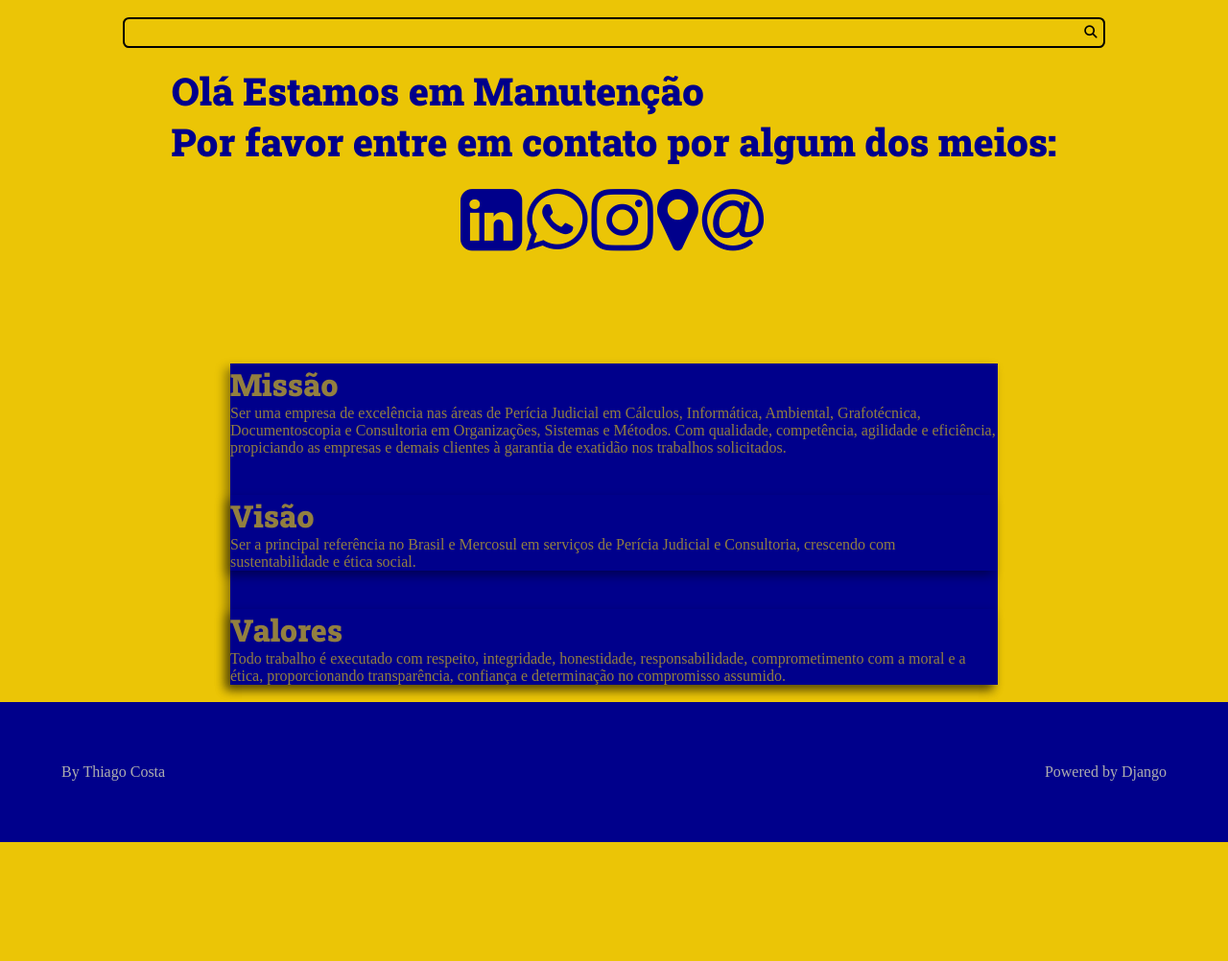
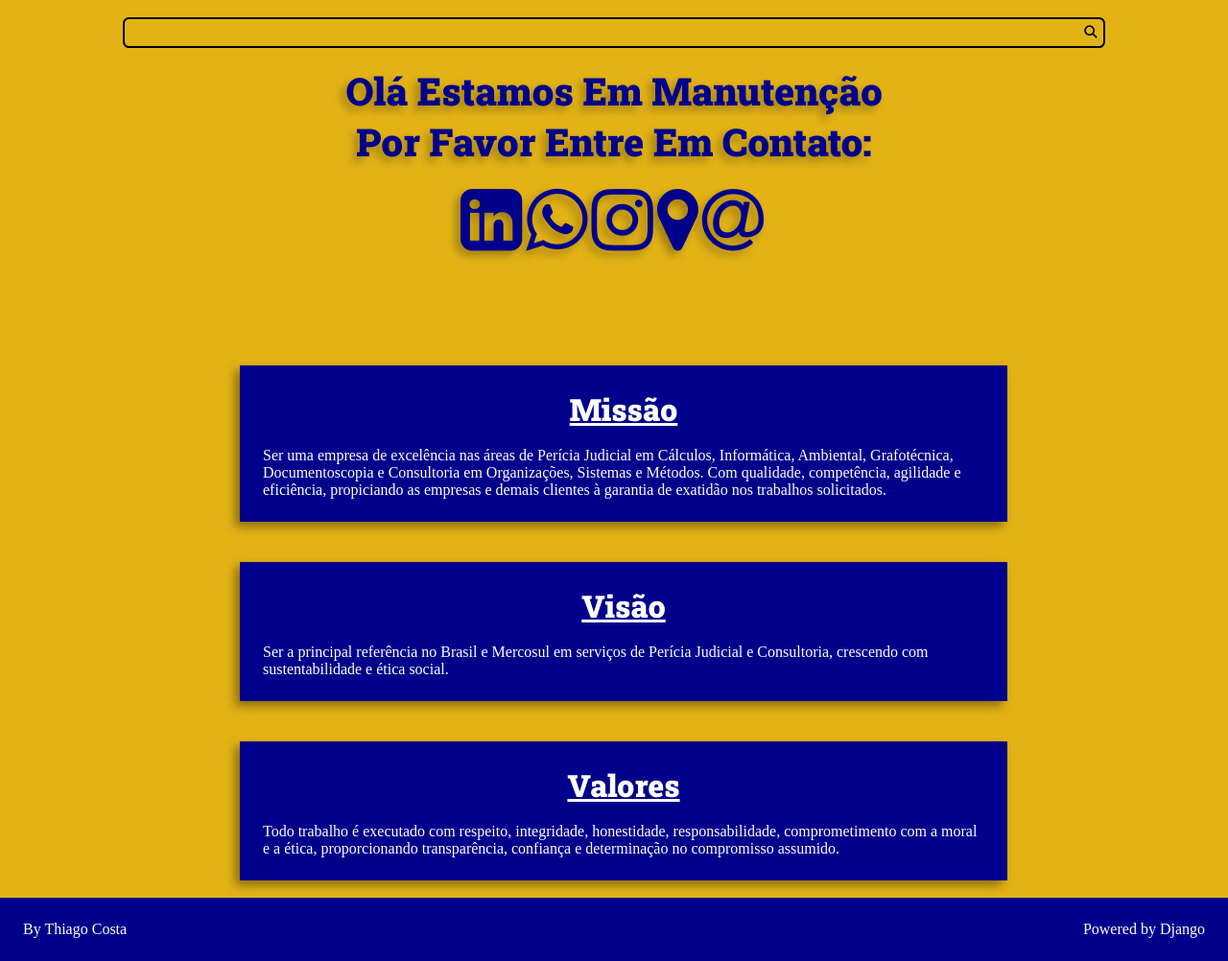
Before and after one commit to ThiagoCostaD/SitePaulo, a Django app: page / in a window 1280 px wide. Shown: the part 132-1134 px from the top of the page at 96% size. Before the commit the page ends 1010 px from the top, so only its background shows below. Run offline with Django 4.2, Linux system fonts and the light colour scheme.

Commit message:
Finalizando alterações visuais

```diff
--- a/sitepc/templates/sitepc/pages/home.html
+++ b/sitepc/templates/sitepc/pages/home.html
@@ -13,44 +13,12 @@
 
     <main class="main-content-container">
         <div class="main-content main-content-list container">
-            <div class="geral-corpo corpo-lista">
-                <div class="corpo-cover">
-                    <div class="missao">
-                        <h1>Missão</h1>
-                        Ser uma empresa de excelência nas áreas de Perícia Judicial em Cálculos, Informática,
-                        Ambiental, Grafotécnica, Documentoscopia e Consultoria em Organizações, Sistemas e Métodos. Com
-                        qualidade, competência, agilidade e eficiência, propiciando as empresas e demais clientes à
-                        garantia de
-                        exatidão nos trabalhos solicitados.
-                    </div>
-                </div>
-                <div class="geral-corpo corpo-lista">
-                    <div class="corpo-cover">
-                        <div class="missao">
-                            <h1>Visão</h1>
-                            Ser a principal referência no Brasil e Mercosul em serviços de Perícia Judicial e
-                            Consultoria,
-                            crescendo com sustentabilidade e ética social.
-                        </div>
-                    </div>
-                </div>
-                <div class="geral-corpo corpo-lista">
-                    <div class="corpo-cover">
-                        <div class="missao">
-                            <h1>Valores</h1>
-                            Todo trabalho é executado com respeito, integridade, honestidade, responsabilidade,
-                            comprometimento com a moral e a ética, proporcionando transparência, confiança e
-                            determinação no
-                            compromisso assumido.
-                        </div>
-                    </div>
-                </div>
-            </div>
+            {% include 'sitepc/partials/corpo_lista.html' %}
         </div>
     </main>
 
 </body>
 <br>
-{% include 'sitepc/partials/footer.html' %}
+{% include 'sitepc/partials/rodape.html' %}
 
 </html>
--- a/sitepc/templates/sitepc/partials/aviso.html
+++ b/sitepc/templates/sitepc/partials/aviso.html
@@ -1,4 +1,4 @@
 <div class="aviso">
     Olá Estamos em Manutenção <br>
-    Por favor entre em contato por algum dos meios:
+    Por favor entre em contato:
 </div>
--- /dev/null
+++ b/sitepc/templates/sitepc/partials/corpo_lista.html
@@ -0,0 +1,37 @@
+<div class="geral-corpo corpo-lista">
+    <div class="corpo-cover">
+        <div class="missao">
+            <h1>Missão</h1><br>
+            Ser uma empresa de excelência nas áreas de Perícia Judicial em Cálculos, Informática,
+            Ambiental, Grafotécnica, Documentoscopia e Consultoria em Organizações, Sistemas e Métodos. Com
+            qualidade, competência, agilidade e eficiência, propiciando as empresas e demais clientes à
+            garantia de
+            exatidão nos trabalhos solicitados.
+        </div>
+    </div>
+</div>
+<div class="main-content main-content-list container">
+    <div class="geral-corpo corpo-lista">
+        <div class="corpo-cover">
+            <div class="missao">
+                <h1>Visão</h1><br>
+                Ser a principal referência no Brasil e Mercosul em serviços de Perícia Judicial e
+                Consultoria,
+                crescendo com sustentabilidade e ética social.
+            </div>
+        </div>
+    </div>
+</div>
+<div class="main-content main-content-list container">
+    <div class="geral-corpo corpo-lista">
+        <div class="corpo-cover">
+            <div class="missao">
+                <h1>Valores</h1><br>
+                Todo trabalho é executado com respeito, integridade, honestidade, responsabilidade,
+                comprometimento com a moral e a ética, proporcionando transparência, confiança e
+                determinação no
+                compromisso assumido.
+            </div>
+        </div>
+    </div>
+</div>
--- a/sitepc/templates/sitepc/partials/head.html
+++ b/sitepc/templates/sitepc/partials/head.html
@@ -64,7 +64,7 @@
         }
 
         body {
-            background: var(--color-one);
+            background: #e3b316;
             color: var(--color-dark-text);
         }
 
@@ -76,6 +76,13 @@
         h6 {
             font-family: var(--font-headings);
         }
+
+        h1 {
+            font-size: 2rem;
+            text-align: center;
+            text-decoration-line: underline;
+        }
+
 
         .containe {
             max-width: 1400px;
@@ -146,21 +153,35 @@
         }
 
         .aviso {
+            transform: scale(1);
+            text-shadow: -5px 5px 10px rgba(0, 0, 0, 0.3);
+            text-align: center;
             font-size: 2.5rem;
             font-family: var(--font-headings);
             color: var(--color-two);
-            text-decoration: none;
-            display: flex;
-            flex-flow: row nowrap;
-            align-items: center;
-            justify-content: center;
             width: fit-content;
             margin: 0 auto;
+            text-transform: capitalize;
+            transition: all 400ms ease-in-out;
+        }
+
+        .aviso:hover {
+            transform: scale(1.05);
+            text-shadow: -10px 10px 20px rgba(0, 0, 0, 0.6);
+            color: red;
         }
 
         .redes {
+            transform: scale(1);
+            text-shadow: -5px 5px 10px rgba(0, 0, 0, 0.3);
             width: 100%;
             padding-left: 30rem;
+            align-items: center;
+        }
+
+        .redes:hover {
+            transform: scale(1.06);
+            text-shadow: -10px 10px 20px rgba(0, 0, 0, 0.6);
         }
 
         .fa:hover {
@@ -173,27 +194,32 @@
             text-align: center;
             text-decoration: none;
             border: 11px;
-            ;
         }
 
         .main-content {
             padding-top: 0;
             margin-top: 0;
+            display: flex;
         }
 
         .main-content-list {
-            display: inline-table;
+            display: inline;
             grid-template-columns: repeat(auto-fit, minmax(340px, 1fr));
-            padding-left: 15rem;
+            margin-left: 25rem;
         }
 
         .geral-corpo {
-            color: #927f40;
+            color: rgb(255, 255, 255);
             background: darkblue;
             box-shadow: -5px 5px 10px rgba(0, 0, 0, 0.4);
             transform: scale(1);
             transition: all 300ms ease-in-out;
-            margin-top: 2.5rem;
+            margin-top: 1.5rem;
+        }
+
+        .corpo-lista {
+            margin-left: 250px;
+            padding: var(--spacing-gutter-small);
         }
 
         .geral-corpo img {
@@ -215,16 +241,17 @@
             justify-content: space-between;
             background: #00008b;
             color: var(--color-two);
-            padding: var(--spacing-gutter-large);
+            padding: var(--spacing-gutter-small);
         }
 
         .main-footer a {
-            color: var(--color-gray-3);
+            color: var(--color-white);
             text-decoration: none;
         }
 
         .main-footer a:hover {
             filter: brightness(0.8);
+
         }
     </style>
     <title>Site em Manutenção</title>
```
Also changed, not shown: sitepc/templates/sitepc/partials/rodape.html (renamed from sitepc/templates/sitepc/partials/footer.html).
